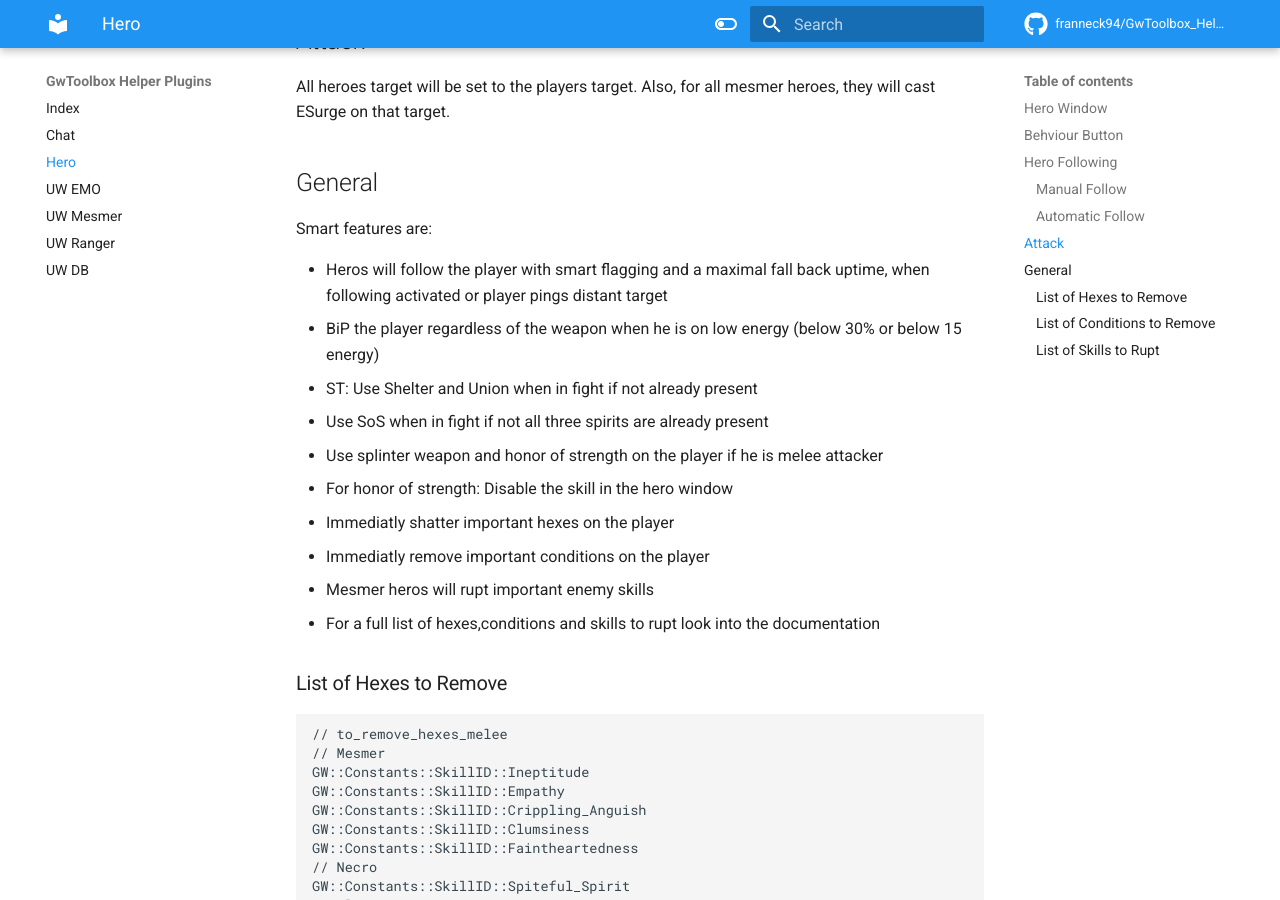
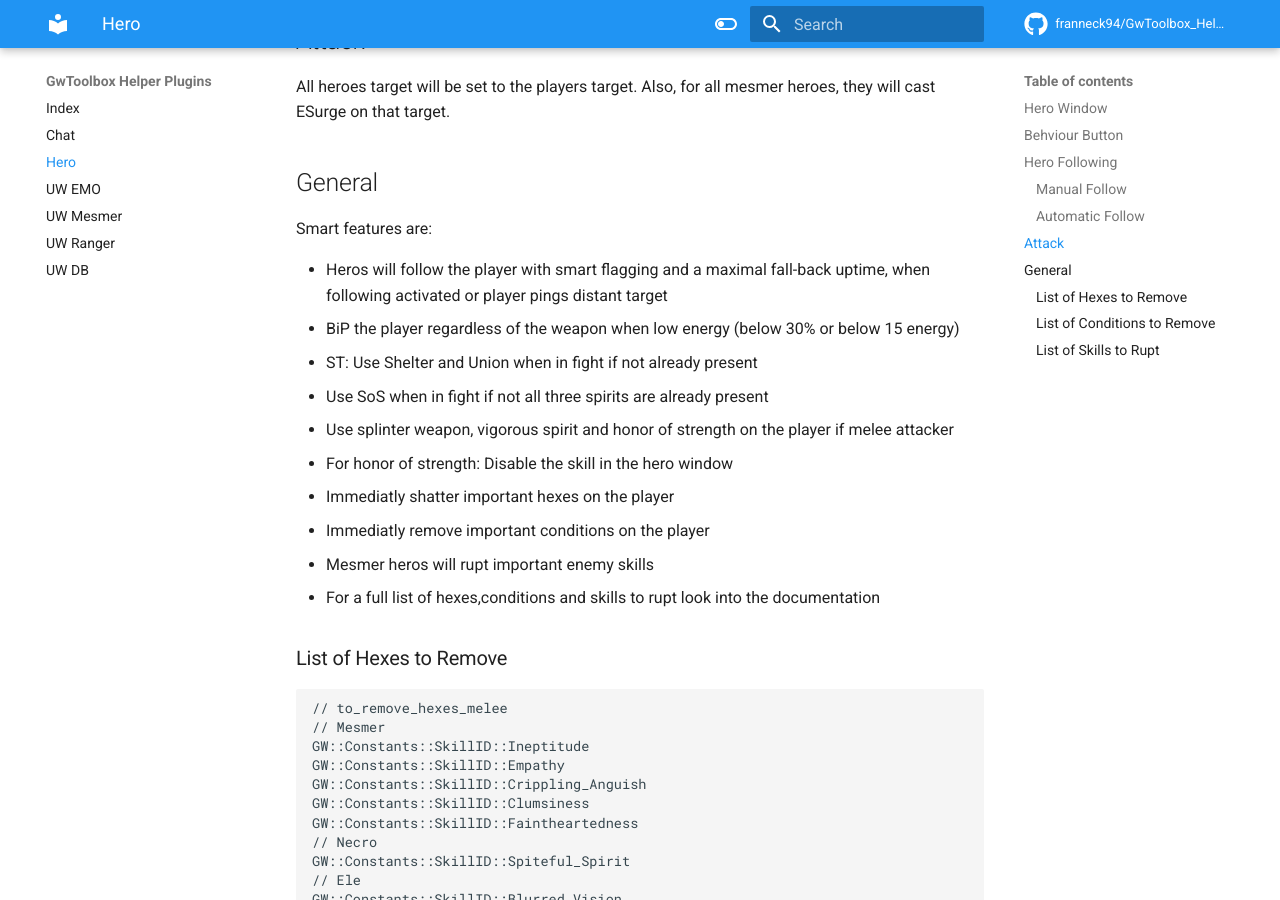
Before and after one commit to franneck94/GwToolbox_HelperPlugins, an MkDocs documentation site: the page built from docs/General/HeroWindow.md, in a window 1280 px wide and 900 px high, scrolled down 972 px. Built offline with MkDocs 1.6.1 and Material for MkDocs 9.7.7, drawn with Linux system fonts in a browser that asks for light colours; comment, search, counter and statistics services are not loaded.

Commit message:
added vigorous spirit

```diff
--- a/docs/General/HeroWindow.md
+++ b/docs/General/HeroWindow.md
@@ -38,11 +38,11 @@ Also, for all mesmer heroes, they will cast ESurge on that target.
 
 Smart features are:
 
-- Heros will follow the player with smart flagging and a maximal fall back uptime, when following activated or player pings distant target
-- BiP the player regardless of the weapon when he is on low energy (below 30% or below 15 energy)
+- Heros will follow the player with smart flagging and a maximal fall-back uptime, when following activated or player pings distant target
+- BiP the player regardless of the weapon when low energy (below 30% or below 15 energy)
 - ST: Use Shelter and Union when in fight if not already present
 - Use SoS when in fight if not all three spirits are already present
-- Use splinter weapon and honor of strength on the player if he is melee attacker
+- Use splinter weapon, vigorous spirit and honor of strength on the player if melee attacker
   - For honor of strength: Disable the skill in the hero window
 - Immediatly shatter important hexes on the player
 - Immediatly remove important conditions on the player
```
Also changed, not shown: Changelog.md (+6 -5 lines), 4 other files.
